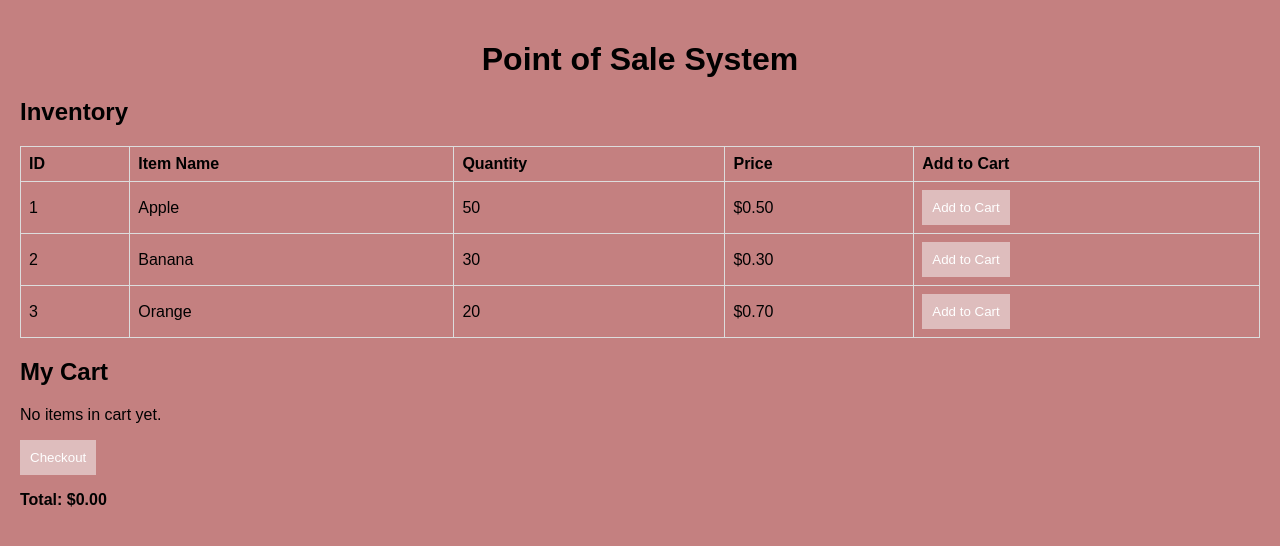
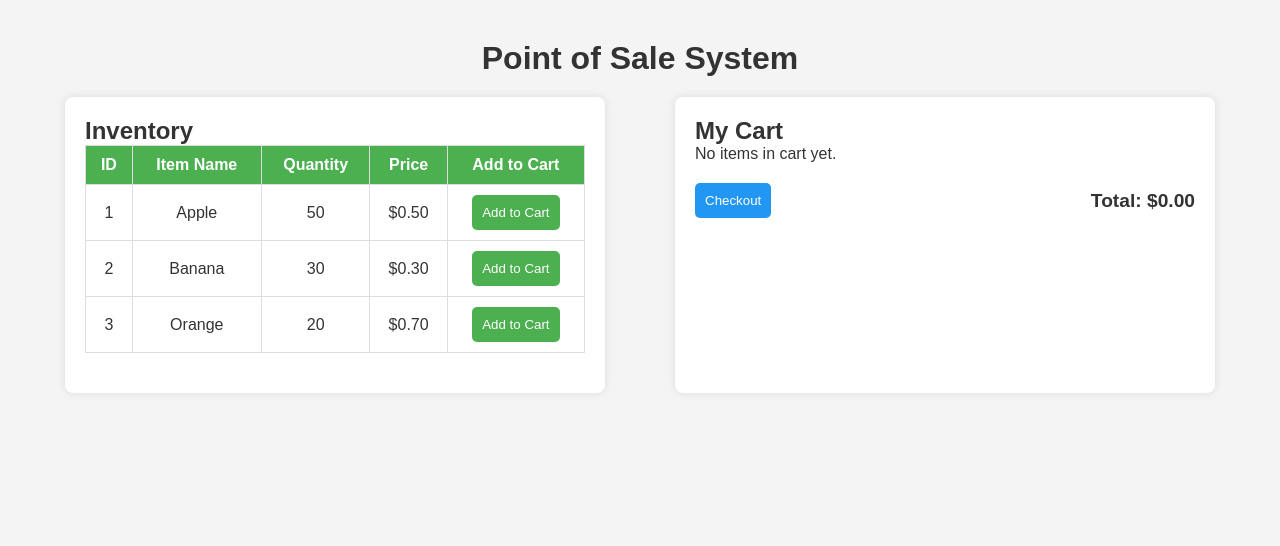
Before and after one commit to KingJ89/ALX-Project_pos_web_app, a Flask app: page /pos in a window 1280 px wide. Shown: the top 546 px of the page. Run offline with Flask 3, Linux system fonts and the light colour scheme.

Commit message:
Task cssupdated and  completed

```diff
--- a/static/css/styles.css
+++ b/static/css/styles.css
@@ -40,3 +40,89 @@ button:hover {
 #total-price {
     font-weight: bold;
 }
+
+* {
+    box-sizing: border-box;
+    margin: 0;
+    padding: 0;
+    font-family: Arial, sans-serif;
+}
+
+body {
+    background-color: #f4f4f4;
+    color: #333;
+    margin: 20px;
+}
+
+header {
+    text-align: center;
+    margin-bottom: 20px;
+}
+
+main {
+    display: flex;
+    justify-content: space-around;
+    gap: 20px;
+}
+
+.inventory-section, .cart-section {
+    width: 45%;
+    background: #fff;
+    border-radius: 8px;
+    padding: 20px;
+    box-shadow: 0 0 10px rgba(0, 0, 0, 0.1);
+}
+
+table {
+    width: 100%;
+    border-collapse: collapse;
+}
+
+th, td {
+    padding: 10px;
+    text-align: center;
+    border-bottom: 1px solid #ddd;
+}
+
+th {
+    background-color: #4CAF50;
+    color: white;
+}
+
+button {
+    padding: 10px;
+    background-color: #4CAF50;
+    color: white;
+    border: none;
+    border-radius: 5px;
+    cursor: pointer;
+}
+
+button:hover {
+    background-color: #45a049;
+}
+
+.cart-item {
+    display: flex;
+    justify-content: space-between;
+}
+
+.cart-footer {
+    margin-top: 20px;
+    display: flex;
+    justify-content: space-between;
+    align-items: center;
+}
+
+#checkout-btn {
+    background-color: #2196F3;
+}
+
+#checkout-btn:hover {
+    background-color: #1976D2;
+}
+
+#total-price {
+    font-size: 1.2em;
+    font-weight: bold;
+}
```
